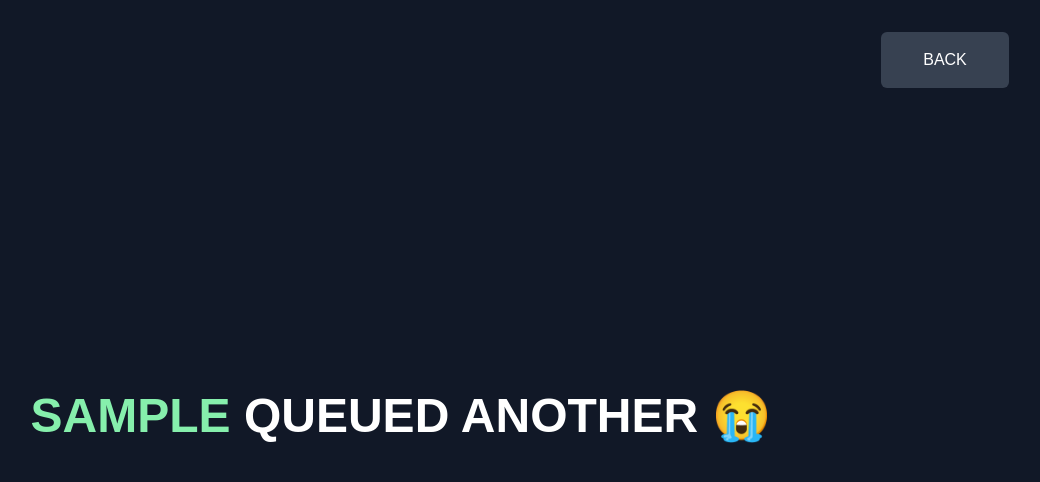
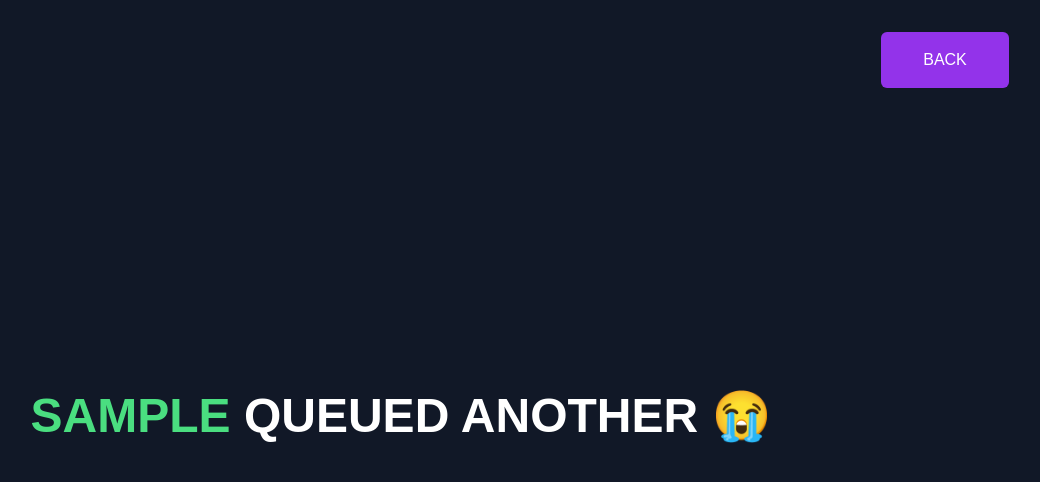
Before and after one commit to JohannesHa98/dtqao, a Next.js app: page / in a window 1280 px wide. Both pictures are taken after typing "Sample" into the empty fields and a click on the button "Search". Shown: the top 482 px of the page, without its empty margins (239-1279 px from the left). Built offline with nearby package versions, Linux system fonts and the light colour scheme.

Commit message:
Add color styling

```diff
--- a/src/app/page.js
+++ b/src/app/page.js
@@ -1,5 +1,5 @@
 'use client';
-import { useState, useEffect } from "react";
+import { useState } from "react";
 
 export default function Home() {
   const [searchQuery, setSearchQuery] = useState("");
@@ -23,6 +23,12 @@ export default function Home() {
     setHasSearched(false);
   };
 
+  const handleKeyDown = (e) => {
+    if (e.key === 'Enter') {
+      handleSearch();
+    }
+  };
+
   return (
     <div className="relative flex justify-center items-center h-screen bg-gray-900">
       {!hasSearched && (
@@ -31,12 +37,13 @@ export default function Home() {
             type="text"
             value={searchQuery}
             onChange={(e) => setSearchQuery(e.target.value)}
+            onKeyDown={handleKeyDown} // Add event listener for "Enter"
             className="p-4 mr-2 w-96 rounded-md text-gray-900"
             placeholder="Search for a name..."
           />
           <button
             onClick={handleSearch}
-            className="p-4 w-32 bg-blue-600 text-white rounded-md"
+            className="p-4 w-32 bg-purple-600 text-white rounded-md"
           >
             Search
           </button>
@@ -47,18 +54,18 @@ export default function Home() {
         <div className="flex flex-col items-center mt-4">
           {showMessage === "message1" && (
             <div className="text-5xl font-bold text-white mt-4">
-              <span className="text-green-300 uppercase">{searchResult}</span> QUEUED ANOTHER 😭
+              <span className="text-green-400 uppercase">{searchResult}</span> QUEUED ANOTHER 😭
             </div>
           )}
           {showMessage === "message2" && (
             <div className="text-5xl font-bold text-white mt-4">
-              <span className="text-red-300 uppercase">{searchResult}</span> RAGEQUIT 😆
+              <span className="text-red-400 uppercase">{searchResult}</span> RAGEQUIT 😆
             </div>
           )}
 
           <button
             onClick={handleBack}
-            className="absolute top-8 right-8 p-4 w-32 bg-gray-700 text-white rounded-md"
+            className="absolute top-8 right-8 p-4 w-32 bg-purple-600 text-white rounded-md"
           >
             BACK
           </button>
```
